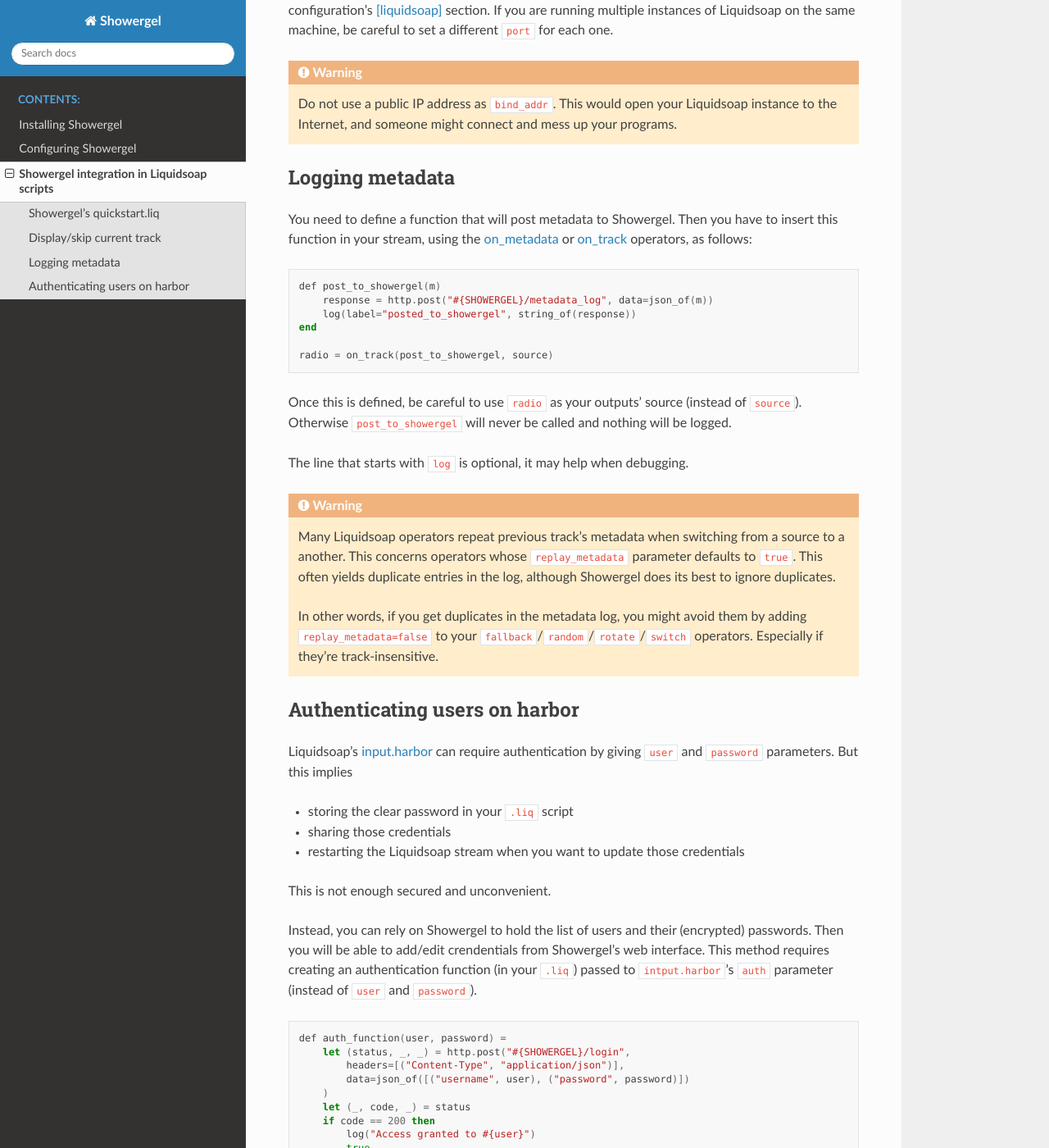
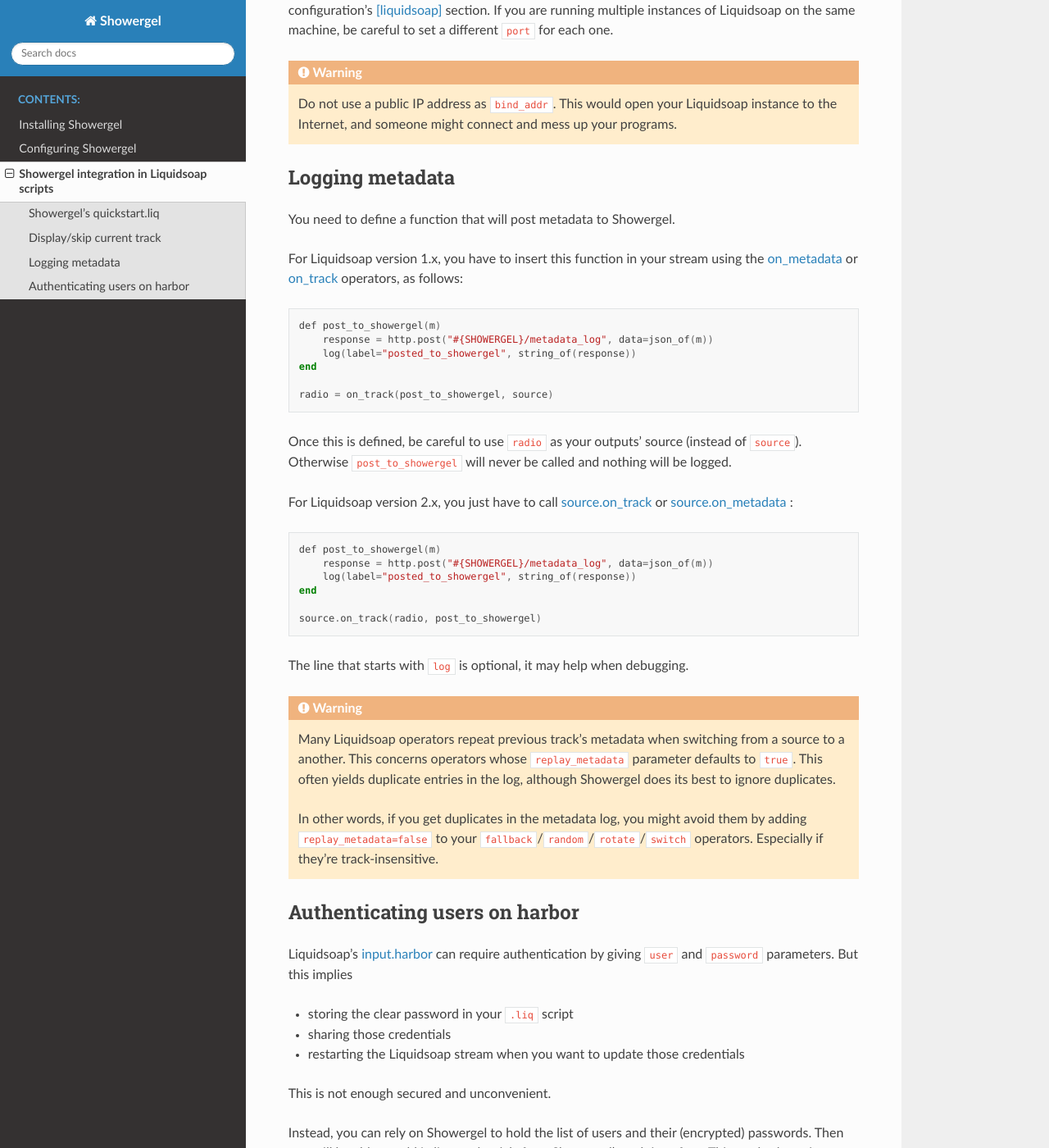
Before and after one commit to martinkirch/showergel, a Sphinx documentation site: the page built from docs/liquidsoap.rst, in a window 1280 px wide and 1400 px high, scrolled down 925 px. Shown: the whole window at 82% size. Built offline with Sphinx 7.4.7 and the Read the Docs theme 2.0.0, drawn with Linux system fonts in a browser that asks for light colours; pages that are not in the unit, such as notebooks, are missing from menus; some of the changed text lies outside the part shown.

Commit message:
notes on Liquidsoap 2.0

```diff
--- a/docs/liquidsoap.rst
+++ b/docs/liquidsoap.rst
@@ -19,6 +19,7 @@
 
 We showcase the complete Showergel integration in a "quick-start script" you can download
 :download:`here <_static/quickstart.liq>`.
+It is tested against Liquidsoap 1.4.4.
 This ``.liq`` file defines typical radio sources and is heavily commented:
 you can use it to start your first stream, or pick portions that would improve
 your existing script (it also contain a few Liquidsoap tricks!).
@@ -60,8 +61,9 @@
 ----------------
 
 You need to define a function that will post metadata to Showergel.
-Then you have to insert this function in your stream,
-using the
+
+For Liquidsoap version 1.x,
+you have to insert this function in your stream using the
 `on_metadata <https://www.liquidsoap.info/doc-1.4.4/reference.html#on_metadata>`_
 or
 `on_track <https://www.liquidsoap.info/doc-1.4.4/reference.html#on_track>`_
@@ -78,6 +80,20 @@
 
 Once this is defined, be careful to use ``radio`` as your outputs' source (instead of ``source``).
 Otherwise ``post_to_showergel`` will never be called and nothing will be logged.
+
+For Liquidsoap version 2.x, you just have to call
+`source.on_track <https://www.liquidsoap.info/doc-dev/reference.html#source.on_track>`_
+or `source.on_metadata <https://www.liquidsoap.info/doc-dev/reference.html#source.on_track>`_
+:
+
+.. code-block:: ocaml
+
+    def post_to_showergel(m)
+        response = http.post("#{SHOWERGEL}/metadata_log", data=json_of(m))
+        log(label="posted_to_showergel", string_of(response))
+    end
+
+    source.on_track(radio, post_to_showergel)
 
 The line that starts with ``log`` is optional,
 it may help when debugging.
@@ -115,6 +131,8 @@
 This method requires creating an authentication function (in your ``.liq``)
 passed to ``intput.harbor``'s ``auth`` parameter (instead of ``user`` and ``password``).
 
+For Liquidsoap version 1.x, this function can be written as:
+
 .. code-block:: ocaml
 
     def auth_function(user, password) =
@@ -133,3 +151,23 @@
     end
 
     harbor = input.harbor(auth=auth_function, ...
+
+For Liquidsoap version 2.x, this function can be written as:
+
+.. code-block:: ocaml
+
+    def auth_function(user, password) =
+        response = http.post("#{SHOWERGEL}/login",
+            headers=[("Content-Type", "application/json")],
+            data=json_of([("username", user), ("password", password)])
+        )
+        if response.status_code == 200 then
+            log("Access granted to #{user}")
+            true
+        else
+            log("Access denied to #{user}")
+            false
+        end
+    end
+
+    harbor = input.harbor(auth=auth_function, ...
```
